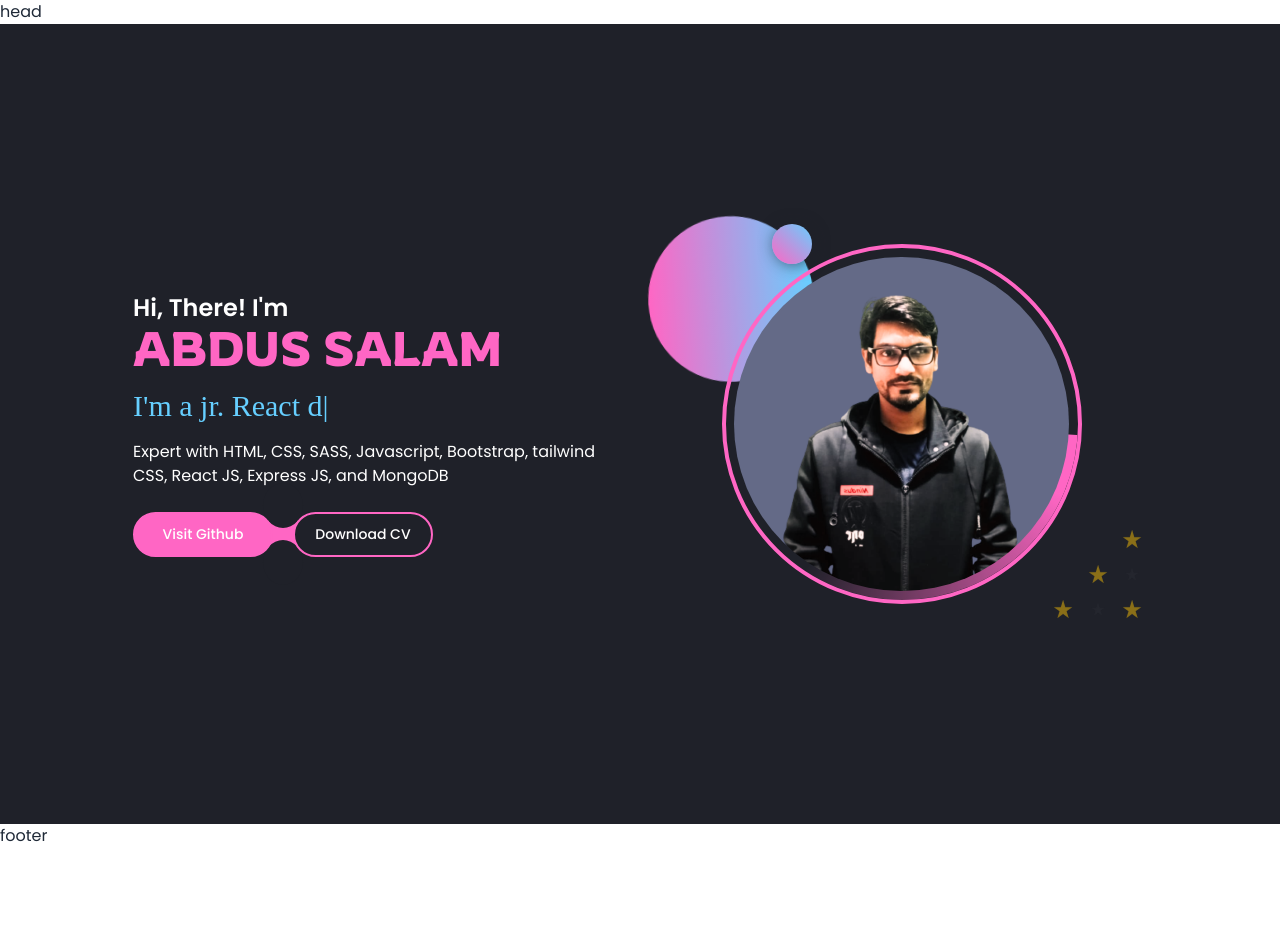
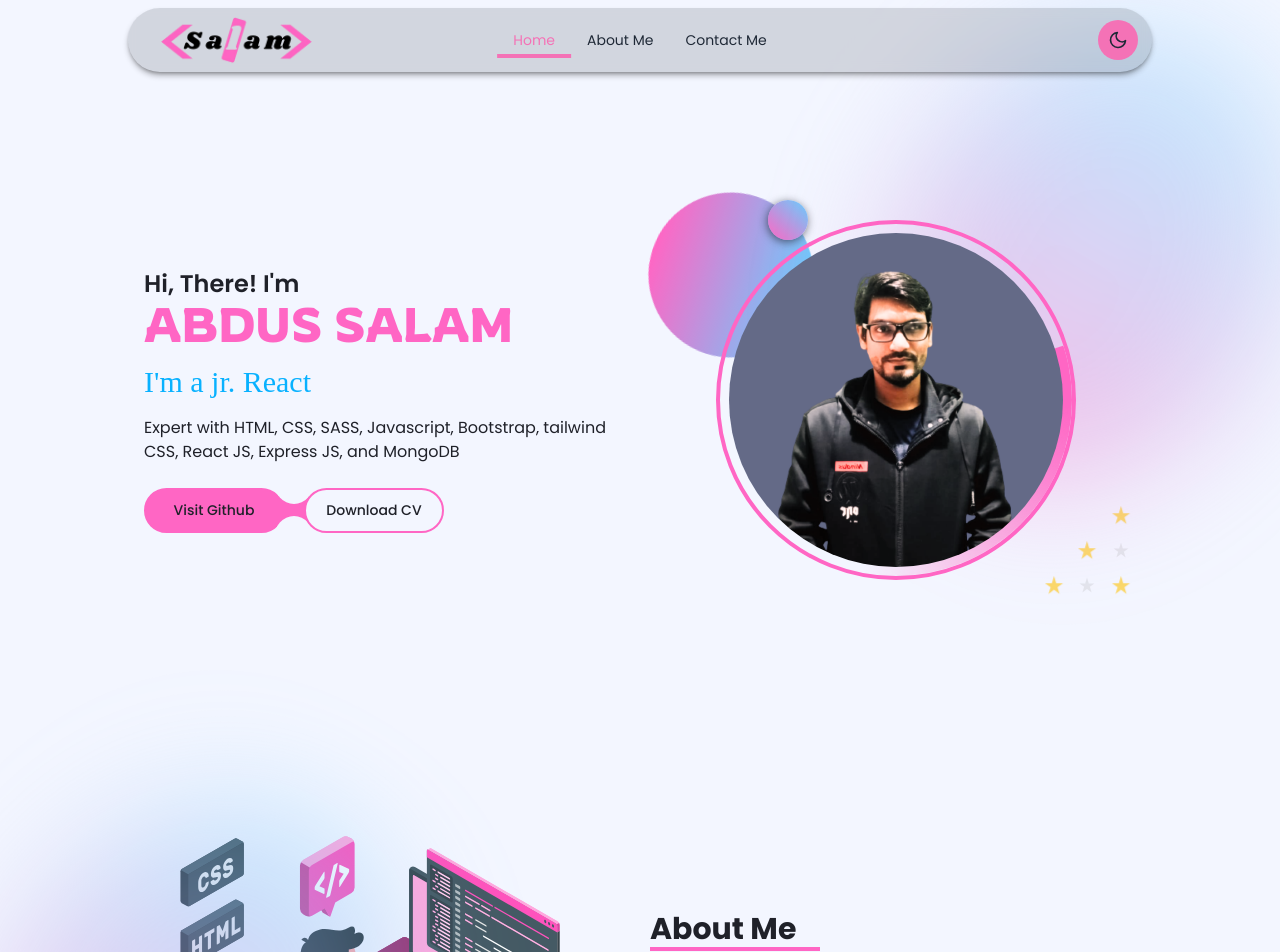
Before and after one commit to salam46khan/portfolio-46, a React (Vite) app: page / in a window 1280 px wide. Shown: the top 952 px of the page. Before the commit the page ends 848 px from the top, so only its background shows below. Built offline with nearby package versions, Linux system fonts and the light colour scheme; a web font is replaced by a local one.

Commit message:
add about section

```diff
--- a/src/index.css
+++ b/src/index.css
@@ -4,13 +4,33 @@
 @tailwind components;
 @tailwind utilities;
 
-:root{
-    --pinkColor: #FF66C4,
+:root {
+    --pinkColor: #FF66C4;
+    --blueColor: #66cfff;
 }
-.container{
+
+.container {
     width: 100%;
     max-width: 1024px;
-    padding: 5px;
+    /* padding: 5px; */
     margin: 0 auto;
     /* border: 1px solid var(--pinkColor); */
 }
+
+.blur-bg {
+    position: absolute;
+    width: 30%;
+    height: 60vh;
+    border-radius: 50%;
+    z-index: 1;
+    filter: blur(60px);
+    transform: rotate(30deg);
+    background: linear-gradient(#66cfff60 , #FF66C465 );
+}
+
+
+@media only screen and (max-width: 600px) {
+    .blur-bg{
+        width: 50%;
+    }
+}
--- a/src/layout/Root.jsx
+++ b/src/layout/Root.jsx
@@ -1,9 +1,10 @@
 import { Outlet } from "react-router-dom";
+import Header from "../shared/Header/Header";
 
 const Root = () => {
     return (
         <div>
-            <p>head</p>
+            <Header></Header>
             <Outlet></Outlet>
             <p>footer</p>
         </div>
--- /dev/null
+++ b/src/pages/Home/AboutSection/AboutSection.jsx
@@ -0,0 +1,26 @@
+import { Link } from 'react-router-dom';
+import aboutPic from '../../../assets/svg/Programming-amico.svg'
+import MyBtn from '../../../shared/MyBtn/MyBtn';
+const AboutSection = () => {
+    return (
+        <div className="container flex flex-col md:flex-row justify-center items-center gap-5 p-3 text-darkColor">
+            <div className="w-full md:w-1/2">
+                <img className='w-full' src={aboutPic} alt="" />
+            </div>
+            <div className="w-full md:w-1/2">
+                <h3 className="border-b-4 border-pinkColor inline-block pr-6 font-bold text-3xl mb-3 dark:text-lightColor">About Me</h3>
+                <p className='text-2xl font-SubTitleText w-full md:w-5/6 text-skyBlueColor'>Hey, I'm Abdus Salam, a passionate front-end developer</p>
+                <p className='dark:text-lightColor py-2'>
+                    with expertise in HTML, CSS, SASS, and JavaScript. I thrive on creating seamless user experiences, and my toolkit includes technologies like React.js, Tailwind CSS, Firebase, Express.js, and MongoDB.
+                </p>
+                <div className='my-2'>
+                    <Link className='inline-block' to={'/about'}>
+                        <MyBtn>See More</MyBtn>
+                    </Link>
+                </div>
+            </div>
+        </div>
+    );
+};
+
+export default AboutSection;
--- a/src/pages/Home/Banner/Banner.css
+++ b/src/pages/Home/Banner/Banner.css
@@ -1,8 +1,8 @@
 .banner{
     height: 100vh;
     width: 100%;
-    background: #1f2129;
-    /* background: #f3f6ff; */
+    /* background: #1f2129;
+    background: #f3f6ff; */
 }
 .img-cercle{
     height: 360px;
@@ -45,7 +45,7 @@
         transform:scale(1) rotate(0deg) ;
     }
     50%{
-        transform:scale(1.2) rotate(180deg) ;
+        transform:scale(1.25) rotate(180deg) ;
     }
     100%{
         transform: scale(1) rotate(360deg) ;
@@ -62,7 +62,7 @@
     background: linear-gradient(45deg, #FF66C4, #66cfff);
     border-radius: 50%;
     transform: translateX(-100%);
-    box-shadow: 2px 1px 15px #1f2129a4;
+    box-shadow: -1px 2px 8px #1f2129a4;
 }
 
 .star{
@@ -118,7 +118,7 @@
         opacity: 1;
     }
     50%{
-        transform:scale(0.5) ;
+        transform:scale(0.3) ;
         opacity: 0;
     }
     100%{
@@ -156,6 +156,7 @@
     display: flex;
     justify-content: space-between;
     align-items: center;
+    overflow: hidden;
 }
 .hero-btn-group>button{
     border: 2px solid #FF66C4;
@@ -194,9 +195,6 @@
     transform: translate(-50%, 80%);
 }
 
-.hero-btn-group>button:first-child{
-    background: #FF66C4;
-}
 
 
 
--- a/src/pages/Home/Banner/Banner.jsx
+++ b/src/pages/Home/Banner/Banner.jsx
@@ -5,8 +5,8 @@ import { TypeAnimation } from 'react-type-animation';
 
 const Banner = () => {
     return (
-        <div className="banner">
-            <div className="container h-full">
+        <div className="banner z-10 text-darkColor">
+            <div className="container h-full px-4">
                 <div className='flex flex-col md:flex-row-reverse justify-center items-center h-full gap-8'>
                     <div className='md:w-1/2 w-full relative py-5'>
                         <div className="star">
@@ -29,7 +29,7 @@ const Banner = () => {
                                 <MdStarRate />
                             </div>
                         </div>
-                        <div className="img-cercle m-auto border-4 border-[#FF66C4] flex justify-center items-center">
+                        <div className="img-cercle m-auto border-4 border-pinkColor flex justify-center items-center">
                             <img className='w-[95%] z-50 rounded-full' src={MyPhoto} alt="" />
                         </div>
                         <div className="round"></div>
@@ -37,10 +37,10 @@ const Banner = () => {
 
                     </div>
                     <div className='md:w-1/2 w-full'>
-                        <div className='text-white banner-content text-center md:text-start'>
+                        <div className='text-darkColor dark:text-lightColor banner-content text-center md:text-start'>
                             <p className='font-NormalText text-xl md:text-2xl font-semibold'>Hi, There! I'm</p>
                             <h1 className='font-TitleText text-3xl text-pinkColor md:text-5xl'>ABDUS SALAM</h1>
-                            <div className='font-SubTitleText text-2xl md:text-3xl py-3 md:py-4 text-lightBlueColor'>
+                            <div className='font-SubTitleText text-2xl md:text-3xl py-3 md:py-4 text-skyBlueColor'>
 
                                 <TypeAnimation
                                     sequence={[
@@ -60,16 +60,16 @@ const Banner = () => {
                                     repeat={Infinity}
                                 />
                             </div>
-                            <p className='font-NormalText w-full  pb-3 md:pb-6'>Expert with HTML, CSS, SASS, Javascript, Bootstrap, tailwind CSS, React JS, Express JS, and MongoDB </p>
+                            <p className='font-NormalText w-full z-50 pb-3 md:pb-6'>Expert with HTML, CSS, SASS, Javascript, Bootstrap, tailwind CSS, React JS, Express JS, and MongoDB </p>
                             <div className='hero-btn-group'>
-                                <button>
+                                <button className=' bg-pinkColor'>
                                     Visit Github
                                 </button>
-                                <div className="bridge">
-                                    <div className="top bg-[#1f2129]"></div>
-                                    <div className="bottom bg-[#1f2129]"></div>
+                                <div className="bridge z-10">
+                                    <div className="top bg-lightColor dark:bg-darkColor"></div>
+                                    <div className="bottom bg-lightColor dark:bg-darkColor"></div>
                                 </div>
-                                <button className=' bg-[#1f2129]'>
+                                <button className=' dark:bg-darkColor bg-lightColor hover:bg-pinkColor dark:hover:bg-pinkColor duration-300'>
                                     Download CV
                                 </button>
                             </div>
--- a/src/pages/Home/Home.jsx
+++ b/src/pages/Home/Home.jsx
@@ -1,10 +1,16 @@
 import React from 'react';
 import Banner from './Banner/Banner';
+import AboutSection from './AboutSection/AboutSection';
 
 const Home = () => {
     return (
-        <div>
-            <Banner></Banner>
+        <div className='bg-lightColor dark:bg-darkColor'>
+            <div className='relative overflow-hidden'>
+                <div className="blur-bg top-5 right-0 translate-x-10"></div>
+                <Banner></Banner>
+                <AboutSection></AboutSection>
+                <div className="blur-bg bottom-10 left-0 translate-x-10"></div>
+            </div>
         </div>
     );
 };
--- /dev/null
+++ b/src/shared/Header/Header.css
@@ -0,0 +1,32 @@
+.nav-style{
+    padding: 0 10px;
+}
+
+#nav a.active{
+    background:none;
+    color: #F472B6;
+}
+#nav ul li a::after{
+    content: "";
+    position: absolute;
+    bottom: 0;
+    left: 50%;
+    transform: translateX(-50%);
+    width: 0%;
+    height: 10%;
+    background: #F472B6;
+    transition: 0.5s;
+}
+#nav ul li a:hover::after{
+    width: 100%;
+}
+#nav a.active::after{
+    width: 100%;
+}
+#nav a:focus{
+    background:none;
+    color: #F472B6;
+}
+#nav ul li a:hover{
+    background: none;
+}
--- /dev/null
+++ b/src/shared/Header/Header.jsx
@@ -0,0 +1,81 @@
+import React, { useEffect, useState } from 'react';
+import { FiMoon } from 'react-icons/fi';
+import { ImSun } from 'react-icons/im';
+import './Header.css'
+import { Link, NavLink } from 'react-router-dom';
+import logo from '../../../public/logoo.png'
+import { HiMiniBars3 } from 'react-icons/hi2';
+
+const Header = () => {
+    const [mood, setMood] = useState('light')
+
+    // for dark mood -----------
+    const html = document.documentElement;
+    const handleMood = () => {
+        if (mood == 'light') {
+            html.classList.remove('light')
+            html.classList.add('dark')
+            setMood('dark')
+            localStorage.setItem('mood', 'dark')
+        } else {
+            html.classList.remove('dark')
+            html.classList.add('light')
+            setMood('light')
+            localStorage.setItem('mood', 'light')
+        }
+    }
+    useEffect(() => {
+        const currentMood = localStorage.getItem('mood') || 'light';
+        setMood(currentMood)
+        html.classList.add(currentMood)
+    }, [html])
+
+    // nav links here ----------
+    const navItem = <>
+        <li><NavLink to={'/'}>Home</NavLink></li>
+        <li><NavLink to={'/about'}>About Me</NavLink></li>
+        <li><NavLink to={'/contact'}>Contact Me</NavLink></li>
+
+    </>
+    return (
+        <div className='fixed w-full top-2 left-0 z-50' id='nav'>
+            <div className="container">
+                <div className="navbar nav-style rounded-full bg-darkColor backdrop-blur-sm dark:bg-lightColor dark:bg-opacity-35 bg-opacity-15 shadow-[#0005] shadow-md">
+                    <div className="navbar-start">
+                        <div className="dropdown">
+                            <div tabIndex={0} role="button" className="btn btn-ghost lg:hidden">
+                                <div className=" bg-pink-400 w-10 h-10 flex justify-center items-center text-xl rounded-full relative -mx-3">
+                                <HiMiniBars3 />
+                                </div>
+                            </div>
+                            <ul
+                                tabIndex={0}
+                                className="menu menu-sm dropdown-content rounded-box z-[1] mt-3 min-w-[200px] bg-darkColor dark:bg-lightColor dark:bg-opacity-35 bg-opacity-15 backdrop-blur-lg dark:text-lightColor">
+                                {navItem}
+                            </ul>
+                        </div>
+                        <div className="logo h-12">
+                            <Link to={'/'}>
+                                <img className='h-full' src={logo} alt="" />
+                            </Link>
+                        </div>
+                    </div>
+                    <div className="navbar-center hidden lg:flex">
+                        <ul className="menu menu-horizontal dark:text-lightColor">
+                            {navItem}
+                        </ul>
+                    </div>
+                    <div className="navbar-end">
+                        <button onClick={handleMood} className=" bg-pink-400 w-10 h-10 text-xl flex justify-center items-center rounded-full m-1">
+                            {
+                                mood == "light" ? <FiMoon></FiMoon> : <ImSun></ImSun>
+                            }
+                        </button>
+                    </div>
+                </div>
+            </div>
+        </div>
+    );
+};
+
+export default Header;
--- /dev/null
+++ b/src/shared/MyBtn/MyBtn.jsx
@@ -0,0 +1,14 @@
+import React from 'react';
+
+const MyBtn = ({children}) => {
+    return (
+        <div>
+            <button className="relative inline-flex items-center justify-start px-6 py-3 overflow-hidden font-medium transition-all bg-pinkColor bg-opacity-30 rounded hover:bg-white group">
+                <span class="w-48 h-48 rounded rotate-[-40deg] bg-pinkColor absolute bottom-0 left-0 -translate-x-full ease-out duration-500 transition-all translate-y-full mb-9 ml-9 group-hover:ml-0 group-hover:mb-32 group-hover:translate-x-0"></span>
+                <span class="relative w-full text-left text-darkColor dark:text-lightColor transition-colors duration-300 ease-in-out group-hover:text-white">{children}</span>
+            </button>
+        </div>
+    );
+};
+
+export default MyBtn;
--- a/tailwind.config.js
+++ b/tailwind.config.js
@@ -1,5 +1,6 @@
 /** @type {import('tailwindcss').Config} */
 export default {
+  darkMode: "class",
   content: [
     "./index.html",
     "./src/**/*.{js,ts,jsx,tsx}",
@@ -8,7 +9,10 @@ export default {
     extend: {
       colors: {
         pinkColor: '#FF66C4',
-        lightBlueColor: '#66cfff'
+        skyBlueColor: '#08b1ff',
+        lightBlueColor: '#66cfff',
+        lightColor: '#f3f6ff',
+        darkColor: '#1f2129'
       },
       fontFamily: {
         NormalText: ["Poppins", "sans-serif"],
```
Also changed, not shown: public/logoo.png (added), src/assets/svg/Programming-amico.svg (added).
